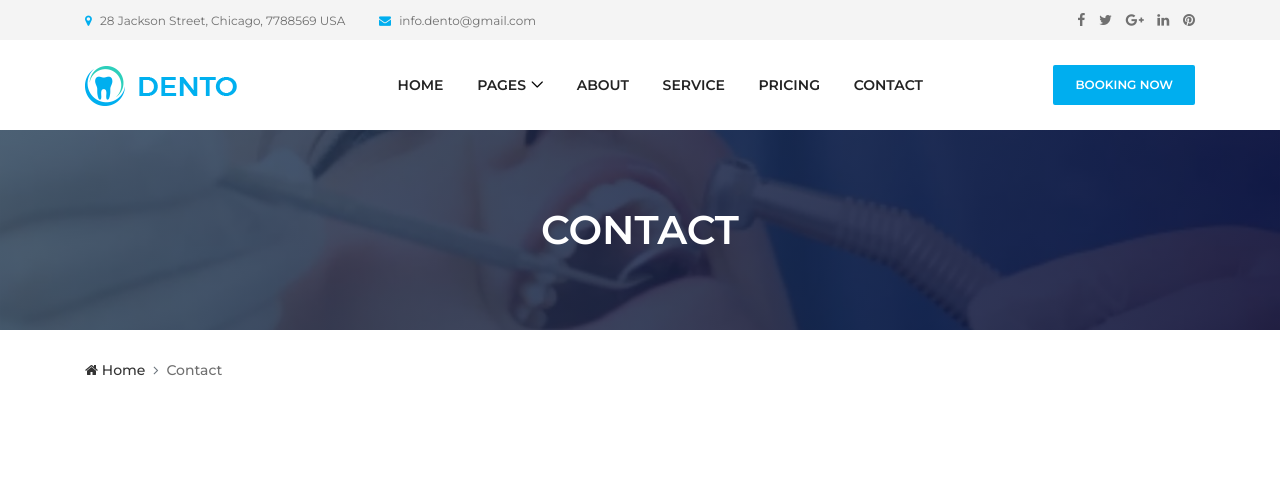
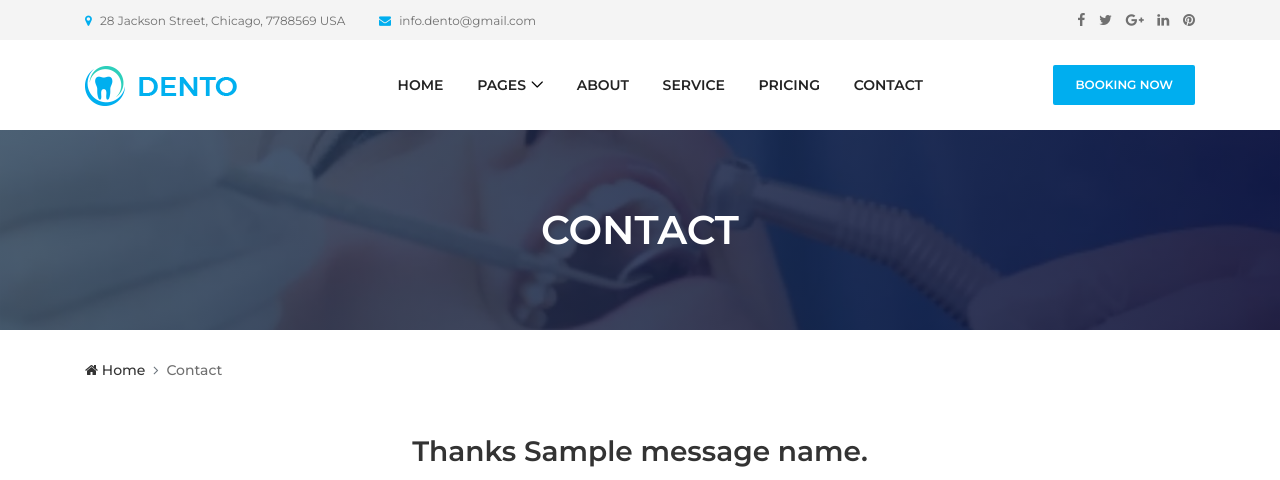
Before and after one commit to onadj/dental_appointment, a Django app: template website/templates/contact.html in a window 1280 px wide. Shown: the top 480 px of the page. Run offline with Django 3.2, Linux system fonts and the light colour scheme; the template is opened without the code that fills it: most values are stand-ins (such as "Sample title", 1, 10 or a date in 2020); some libraries are stand-ins or nearby versions; some web fonts are replaced.

Commit message:
fixed email sending

```diff
--- a/website/templates/contact.html
+++ b/website/templates/contact.html
@@ -138,8 +138,8 @@
   </div>
   <br>
   <!-- ***** Breadcrumb Area End ***** -->
-  {% if message_email %}
-<h3 class="text-center">Thanks</h3>
+  {% if message_name %}
+<h3 class="text-center">Thanks {{ message_name }}.</h3>
 <br>
 <h2 class="text-center">We recived your email and will contact you shortly.</h2>
 {% endif %}
```
Also changed, not shown: website/views.py (+5 -3 lines).
